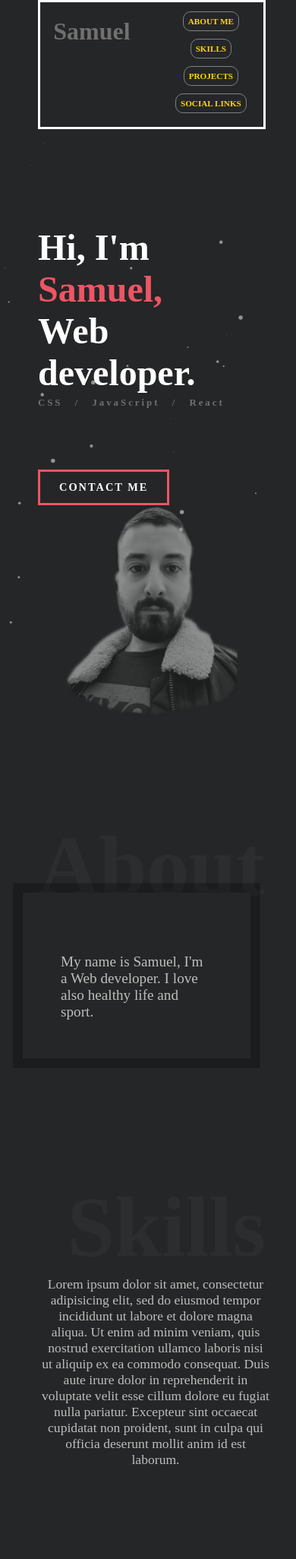
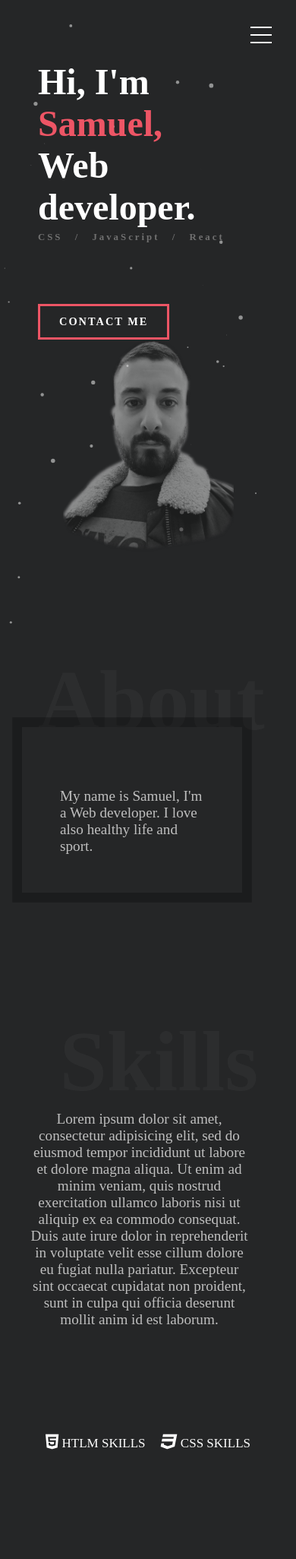
Before and after one commit to Classiclegend98/Portfolio, a PHP site: page / in a window 390 px wide. Shown: the top 2052 px of the page at 76% size. Run offline with PHP 8.4, Linux system fonts and the light colour scheme; some libraries are stand-ins or nearby versions.

Commit message:
Menu Bar totally changed, CSS animation add

```diff
--- a/css/style.css
+++ b/css/style.css
@@ -34,6 +34,14 @@
 .container {
   padding: 0 50px 0 50px;
   grid-template-columns: 1fr;
+}
+
+.toggler {
+  display: none;
+}
+
+.menu-btn_burger {
+  display: none;
 }
 
 nav ul {
@@ -48,9 +56,6 @@
   justify-content: space-around;
   border: solid white;
   padding: 20px 0;
-}
-
-.navbar {
   background-color: #252627;
   position: sticky;
   top: 0;
@@ -67,7 +72,7 @@
 }
 
 header a {
-  color: #FFD700;
+  color: #ffd700;
 }
 
 nav li {
@@ -77,7 +82,7 @@
 
 nav a {
   text-decoration: none;
-  font-size: .9rem;
+  font-size: 0.9rem;
   font-weight: bold;
   text-transform: uppercase;
   position: relative;
@@ -187,43 +191,39 @@
   margin-top: 30px;
 }
 
-.skills {
-}
-
 .skills h1 {
   text-align: right;
   font-size: 9rem;
-  opacity: .1;
+  opacity: 0.1;
 }
 
 .skills-info {
-  font-size: 1.1rem;
+  font-size: 1.2rem;
   color: #bebebe;
   max-width: 800px;
   position: relative;
-  left: 20%;
+  left: 15%;
   right: 50%;
   transform: translateX(-55px);
   text-align: center;
-
 }
 
 .contact h1 {
   text-align: center;
   font-size: 5rem;
-  opacity: .1;
+  opacity: 0.1;
 }
 
 .sociallink h1 {
   text-align: center;
   font-size: 5rem;
-  opacity: .1;
+  opacity: 0.1;
 }
 
 #circleBar h1 {
   text-align: center;
   font-size: 10rem;
-  opacity: .1;
+  opacity: 0.1;
 }
 
 form input,
@@ -264,62 +263,198 @@
   padding: 30px 0;
 }
 
-
-
 @media screen and (max-width: 600px) {
-
   body {
-  background-color: #252627;
-  display: grid;
-  grid-auto-columns: 25rem;
+    grid-auto-columns: 100%;
   }
 
   header {
-    padding-top: 20px;
-    padding-bottom: 0;
+    border: none;
   }
 
   header h1 {
+    display: none;
+  }
+
+  .navbar {
+    position: fixed;
+    top: 0;
+    right: 0;
+    z-index: 3;
+  }
+
+  .navbar .toggler {
+    position: absolute;
+    display: inline;
+    top: 0;
+    right: 0;
+    z-index: 4;
+    cursor: pointer;
+    width: 45px;
+    height: 45px;
+    opacity: 0;
+    margin: 1.4rem;
+  }
+
+  .navbar .menu-btn_burger {
+    position: absolute;
+    top: 0;
+    right: 0;
+    z-index: 3;
+    width: 60px;
+    height: 60px;
+    margin: 1rem;
+    padding: 1rem;
     display: flex;
+    align-items: center;
+    justify-content: center;
+    background: transparent;
+  }
+
+  /*Hamburger lines*/
+
+  .navbar .menu-btn_burger > div {
+    position: relative;
+    flex: none;
+    width: 100%;
+    height: 2px;
+    background-color: #fff;
+    display: flex;
+    align-items: center;
+    justify-content: center;
+    transition: all 0.4s ease;
+  }
+
+  /* Top and bottom line */
+  .navbar .menu-btn_burger > div:before,
+  .navbar .menu-btn_burger > div:after {
+    content: "";
+    position: absolute;
+    z-index: 3;
+    top: -10px;
+    width: 100%;
+    height: 2px;
+    background: inherit;
+  }
+
+  /* Move line down */
+  .navbar .menu-btn_burger > div:after {
+    top: 10px;
+  }
+
+  /* Toggler Animation */
+  .navbar .toggler:checked + .menu-btn_burger > div {
+    transform: rotate(135deg);
+  }
+
+  /* Turn lines into X */
+  .navbar .toggler:checked + .menu-btn_burger > div:before,
+  .navbar .toggler:checked + .menu-btn_burger > div:after {
+    top: 0;
+    transform: rotate(90deg);
+  }
+
+  /* Show menu */
+  .navbar .toggler:checked ~ header {
+    visibility: visible;
+  }
+
+  .navbar .toggler:checked ~ header nav {
+    transform: scale(1);
+    transition-duration: 0.75s;
+  }
+
+  .navbar .toggler:checked ~ header nav > div {
+    opacity: 1;
+    transition: opacity 0.4s ease;
+  }
+
+  .navbar header {
+    position: fixed;
+    top: 0;
+    left: 0;
+    width: 100%;
+    height: 100%;
+    visibility: hidden;
+    overflow: hidden;
+    display: flex;
+    align-items: center;
+    justify-content: center;
+  }
+
+  .navbar header nav {
+    background: rgba(0, 0, 0, 0.8);
+    width: 95%;
+    height: 97%;
+    margin: 0;
+    padding: 0;
+    position: fixed;
+    border-radius: 60px;
+    display: flex;
+    flex: none;
+    align-items: center;
+    justify-content: center;
+    transform: scale(0);
+    transition: all 0.4s ease;
+  }
+
+  .navbar header nav > div {
+    text-align: center;
+    max-width: 90vw;
+    max-height: 100vh;
+    opacity: 0;
+    transition: opacity 0.4s ease;
+  }
+
+  .navbar header nav > div > ul > li {
+    list-style: none;
+    margin: 0;
+    padding: 10px;
+  }
+
+  .navbar header nav > div > ul > li > a {
+    text-decoration: none;
+    font-size: 0.9rem;
+    font-weight: bold;
+    text-transform: uppercase;
+    top: 50%;
+    bottom: 50%;
+    border-bottom: #fff solid 1px;
+    padding: 5px;
+  }
+
+  header {
+    justify-content: center;
+    padding: 25px;
+    border-radius: 60px;
+    border: #fff solid 1px;
+    background-color: transparent;
   }
 
   nav ul {
-  display: block;
-  margin-bottom: 5px:
+    list-style: none;
+    display: flex;
+    flex-direction: column;
+    justify-content: space-around;
+    align-items: center;
+    margin: 0;
+    padding: 0;
   }
 
-nav li {
-    list-style: none;
-    margin-left: 20px;
-    padding: 5px;
-    display: flex;
-    justify-content: center;
-    align-items: center;
-}
-
-nav a {
-    text-decoration: none;
-    font-size: 0.7rem;
-    font-weight: bold;
-    text-transform: uppercase;
-    position: relative;
-    top: 50%;
-    bottom: 50%;
-    border: gray solid 1px;
-    border-radius: 10px;
-    padding: 6px;
+  .text {
+    margin-top: 5rem;
   }
 
   .about h1 {
     font-size: 7rem;
     z-index: 0;
-  opacity: .1;
+    opacity: 0.1;
   }
 
   .about-me-info {
     max-width: 782px;
     background-color: #252627;
-    box-shadow: 0 0 0 0.8rem rgba(0, 0, 0, .25);
+    box-shadow: 0 0 0 0.8rem rgba(0, 0, 0, 0.25);
     padding: 50px;
     position: relative;
     top: -30px;
--- a/index.html
+++ b/index.html
@@ -1,16 +1,22 @@
 <!DOCTYPE html>
 <html lang="en" dir="ltr">
   <head>
-    <meta charset="utf-8">
-    <meta name="viewport" content="width=device-width, initial-scale=1.0">
-    <meta http-equiv="X-UA-Compatible" content="IE=edge">
-    <meta http-equiv="Content-Security-Policy" content="upgrade-insecure-requests">
-    <link rel="stylesheet" href="/css/animate.css">
-    <link rel="stylesheet" href="/css/style.css">
+    <meta charset="utf-8" />
+    <meta name="viewport" content="width=device-width, initial-scale=1.0" />
+    <meta http-equiv="X-UA-Compatible" content="IE=edge" />
+    <meta
+      http-equiv="Content-Security-Policy"
+      content="upgrade-insecure-requests"
+    />
+    <link rel="stylesheet" href="/css/animate.css" />
+    <link rel="stylesheet" href="/css/style.css" />
     <link rel="icon" href="img/work.ico" />
     <!-- <link href='https://fonts.googleapis.com/css?family=Aldrich' rel='stylesheet'> -->
     <!-- <link rel="stylesheet" href="https://stackpath.bootstrapcdn.com/bootstrap/4.5.0/css/bootstrap.min.css"> -->
-    <link rel="stylesheet" href="https://stackpath.bootstrapcdn.com/font-awesome/4.7.0/css/font-awesome.min.css">
+    <link
+      rel="stylesheet"
+      href="https://stackpath.bootstrapcdn.com/font-awesome/4.7.0/css/font-awesome.min.css"
+    />
 
     <title>Samuel Portfolio</title>
   </head>
@@ -18,116 +24,151 @@
   <body>
     <div id="snow_fall"></div>
 
-    <div class="container navbar ">
+    <div class="container navbar">
+      <input type="checkbox" class="toggler" />
+      <div class="menu-btn_burger"><div></div></div>
       <header>
-
-
-          <h1>Samuel</h1>
-
-
+        <h1>Samuel</h1>
         <nav>
-          <ul>
-            <li> <a href="#about">About Me</a></li>
-            <li> <a href="#skills">Skills</a></li>
-            <li> <a href="#projects">Projects</a></li>
-            <li> <a href="#sociallink">Social links</a></li>
-          </ul>
+          <div>
+            <ul>
+              <li><a href="#about">About Me</a></li>
+              <li><a href="#skills">Skills</a></li>
+              <li><a href="#projects">Projects</a></li>
+              <li><a href="#sociallink">Social links</a></li>
+            </ul>
+          </div>
         </nav>
-
       </header>
     </div>
 
     <div class="container main-info-section">
       <div class="text">
-        <h1>
-          Hi, I'm <span class="name">Samuel,</span>Web developer.
-        </h1>
-            <p>CSS / JavaScript / React</p>
-            <a href="#contact">Contact Me</a>
+        <h1>Hi, I'm <span class="name">Samuel,</span>Web developer.</h1>
+        <p>CSS / JavaScript / React</p>
+        <a href="#contact">Contact Me</a>
       </div>
       <div class="profile-image">
-        <img src="img/Me2.png" alt="">
+        <img src="img/Me2.png" alt="" />
       </div>
     </div>
 
     <div class="container about" id="about">
       <h1>About</h1>
       <div class="about-me-info">
-        <p>My name is Samuel, I'm a Web developer. I love also healthy life and sport.</p>
+        <p>
+          My name is Samuel, I'm a Web developer. I love also healthy life and
+          sport.
+        </p>
       </div>
     </div>
 
-
     <div class="container skills" id="skills">
       <h1>Skills</h1>
-      <p class="skills-info">Lorem ipsum dolor sit amet, consectetur adipisicing elit, sed do eiusmod tempor incididunt ut labore et dolore magna aliqua. Ut enim ad minim veniam, quis nostrud exercitation ullamco laboris nisi ut aliquip ex ea commodo consequat. Duis aute irure dolor in reprehenderit in voluptate velit esse cillum dolore eu fugiat nulla pariatur. Excepteur sint occaecat cupidatat non proident, sunt in culpa qui officia deserunt mollit anim id est laborum.</p>
+      <p class="skills-info">
+        Lorem ipsum dolor sit amet, consectetur adipisicing elit, sed do eiusmod
+        tempor incididunt ut labore et dolore magna aliqua. Ut enim ad minim
+        veniam, quis nostrud exercitation ullamco laboris nisi ut aliquip ex ea
+        commodo consequat. Duis aute irure dolor in reprehenderit in voluptate
+        velit esse cillum dolore eu fugiat nulla pariatur. Excepteur sint
+        occaecat cupidatat non proident, sunt in culpa qui officia deserunt
+        mollit anim id est laborum.
+      </p>
     </div>
 
-    <section class= "container circleBar" id="circleBar">
+    <section class="container circleBar" id="circleBar">
       <div class="circlecontainer">
         <div class="row">
-
           <div class="col-md-3">
-            <div class="round" data-value="0.87" data-size='200' data-thickness='12'>
+            <div
+              class="round"
+              data-value="0.87"
+              data-size="200"
+              data-thickness="12"
+            >
               <strong></strong>
-              <span> <i class="fa fa-html5"></i>
+              <span>
+                <i class="fa fa-html5"></i>
                 HTLM SKILLS
               </span>
             </div>
           </div>
 
           <div class="col-md-3">
-            <div class="round" data-value="0.74" data-size='200' data-thickness='12'>
+            <div
+              class="round"
+              data-value="0.74"
+              data-size="200"
+              data-thickness="12"
+            >
               <strong></strong>
-              <span> <i class="fa fa-css3"></i>
+              <span>
+                <i class="fa fa-css3"></i>
                 CSS SKILLS
               </span>
             </div>
           </div>
 
           <div class="col-md-3">
-            <div class="round" data-value="0.54" data-size='200' data-thickness='12'>
+            <div
+              class="round"
+              data-value="0.54"
+              data-size="200"
+              data-thickness="12"
+            >
               <strong></strong>
-              <span> <i class="fa fa-jsfiddle"></i>
+              <span>
+                <i class="fa fa-jsfiddle"></i>
                 JS SKILLS
               </span>
             </div>
           </div>
 
           <div class="col-md-3">
-            <div class="round" data-value="0.95" data-size='200' data-thickness='12'>
+            <div
+              class="round"
+              data-value="0.95"
+              data-size="200"
+              data-thickness="12"
+            >
               <strong></strong>
-              <span> <i class="fa fa-laptop"></i>
+              <span>
+                <i class="fa fa-laptop"></i>
                 Bootstrap SKILLS
               </span>
             </div>
           </div>
         </div>
       </div>
-        <button class="btn" onclick="Circlle('.round');">Refresh<span></span></button>
+      <button class="btn" onclick="Circlle('.round');">
+        Refresh<span></span>
+      </button>
     </section>
 
     <div class="container sociallink" id="sociallink">
       <h1>My social pages</h1>
       <ul>
         <li>
-          <a href="https://github.com/Classiclegend98" target = "_blank">
-            <span class = "gitHub">
-              <img src="img/GitHub.png" alt="socialMedia">
+          <a href="https://github.com/Classiclegend98" target="_blank">
+            <span class="gitHub">
+              <img src="img/GitHub.png" alt="socialMedia" />
             </span>
           </a>
         </li>
         <li>
-          <a href="https://twitter.com/SamManresa" target = "_blank">
-            <span class = "twitter">
-              <img src="img/twitter.png" alt="socialMedia">
+          <a href="https://twitter.com/SamManresa" target="_blank">
+            <span class="twitter">
+              <img src="img/twitter.png" alt="socialMedia" />
             </span>
           </a>
         </li>
         <li>
-          <a href="https://www.linkedin.com/in/manresa-samuel-9431b295/" target = "_blank">
-            <span class = "linkedin">
-              <img src="img/LinkedIn.png" alt="socialMedia">
+          <a
+            href="https://www.linkedin.com/in/manresa-samuel-9431b295/"
+            target="_blank"
+          >
+            <span class="linkedin">
+              <img src="img/LinkedIn.png" alt="socialMedia" />
             </span>
           </a>
         </li>
@@ -137,18 +178,17 @@
     <div class="container contact" id="contact">
       <h1>Contact</h1>
       <form netlify>
-        <input type="text" name="name" placeholder="Full Name">
-        <input type="email" placeholder="Email">
+        <input type="text" name="name" placeholder="Full Name" />
+        <input type="email" placeholder="Email" />
         <textarea name="message" rows="10" cols="30"></textarea>
-        <input type="submit">
+        <input type="submit" />
       </form>
     </div>
 
     <footer>
-      <hr>
+      <hr />
       <p>2020 Copyright. All Rights Reserved.</p>
     </footer>
-
 
     <script src="https://code.jquery.com/jquery-3.5.1.js"></script>
     <script src="https://cdnjs.cloudflare.com/ajax/libs/jquery-circle-progress/1.2.0/circle-progress.min.js"></script>
```
Also changed, not shown: other parts of css/style.css (+27 -24 lines). Lines whose indentation alone changed are shown as unchanged.
